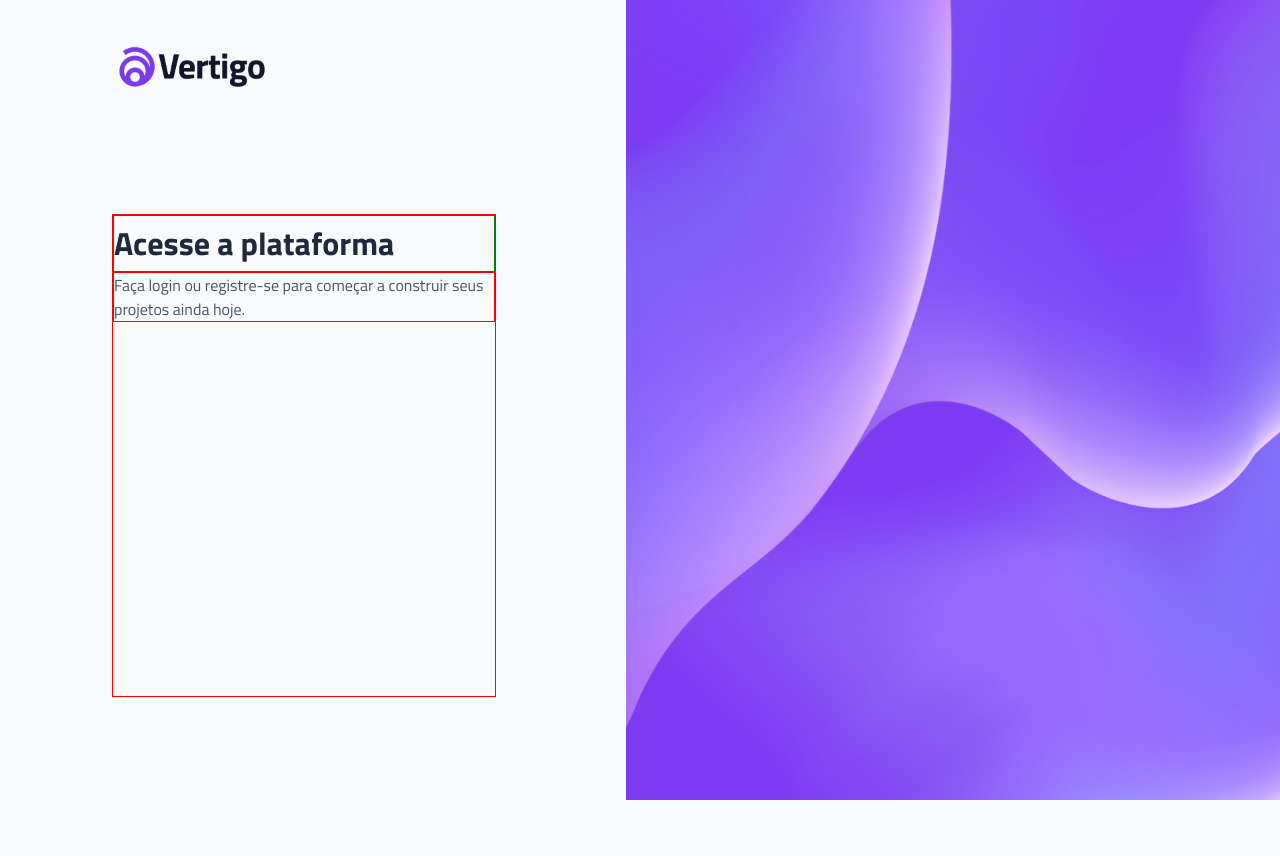
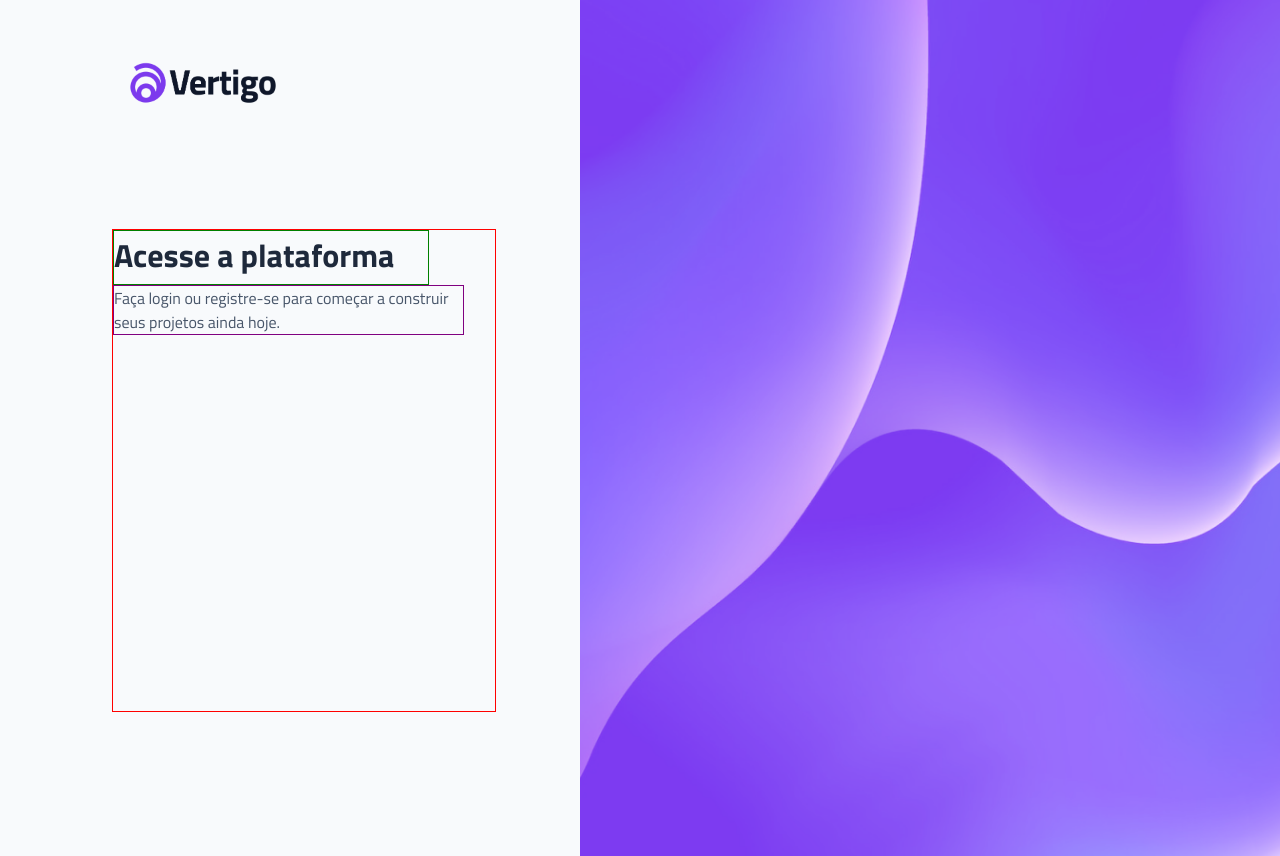
Before and after one commit to felipedestroo/Vertigo, a plain HTML site: page index.html in a window 1280 px wide. Before the commit the page ends 800 px from the top, so only its background shows below. Drawn offline with Linux system fonts and the light colour scheme.

Commit message:
Atualizando Content texts

```diff
--- a/css/styles.css
+++ b/css/styles.css
@@ -28,34 +28,41 @@ body *{
 
 #container {
     width: 100%;
-
+    margin: 56px auto 0;
 }
 
 #logo-img img {
     width: 159.5px;
-    margin-top: 40px;
-    margin-left: 112px;
+    margin-left: 123px;
+    margin-bottom: 113px;
 }
 
 #content {
     border: 1px solid red;
     width: 384px;
     height: 483px;
-    margin-top: 114px;
     margin-left: 112px;
 }
 
 #content-texts {
+    width: 351px;
+}
+
+#frame6{
     gap: 16px;
 }
 
-#content-texts h1 {
+#frame6 h1 {
     border: 1px solid green;
     color: var(--gray-800);
-    line-height: 55px;
+    width: 316px;
+    height: 55px;
+    margin-right: 35px;
+    display: flex;
 }
 
-#content-texts p {
-    border: 1px solid red;
+#frame6 p {
+    border: 1px solid purple;
     color: var(--gray-600);
+    gap: 16px;
 }
--- a/index.html
+++ b/index.html
@@ -18,8 +18,10 @@
         </div>
         <div id="content">
             <div id="content-texts">
-                <h1>Acesse a plataforma</h1>
-                <p>Faça login ou registre-se para começar a construir seus projetos ainda hoje.</p>
+                <div id="frame6">
+                    <h1>Acesse a plataforma</h1>
+                    <p>Faça login ou registre-se para começar a construir seus projetos ainda hoje.</p>
+                </div>
             </div>
         </div>
     </div>
```
